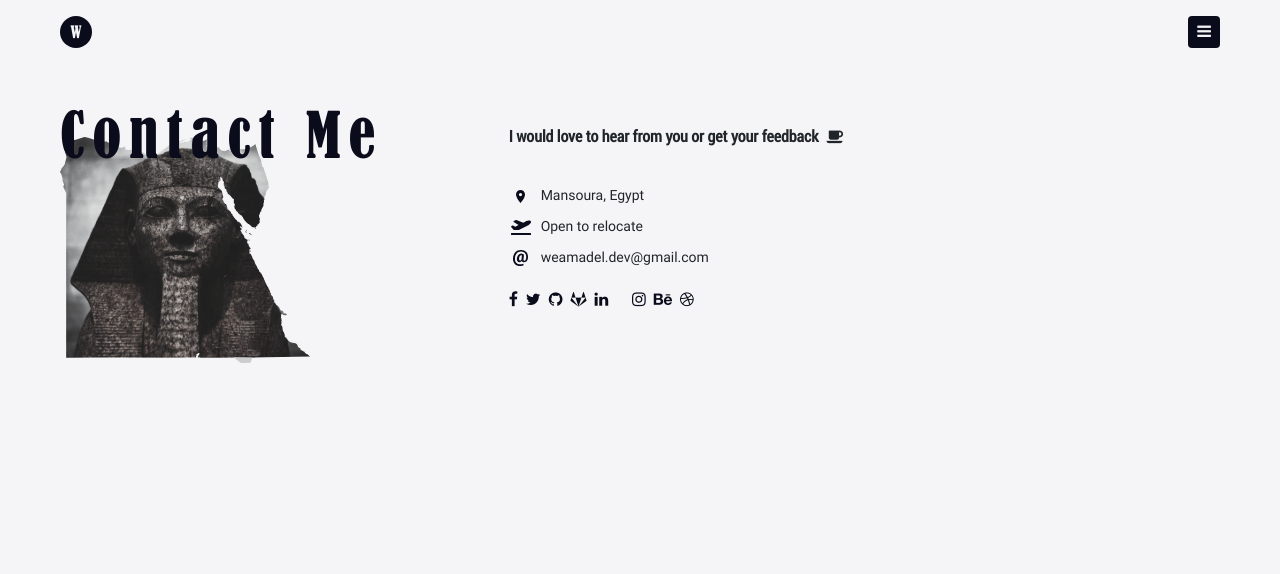
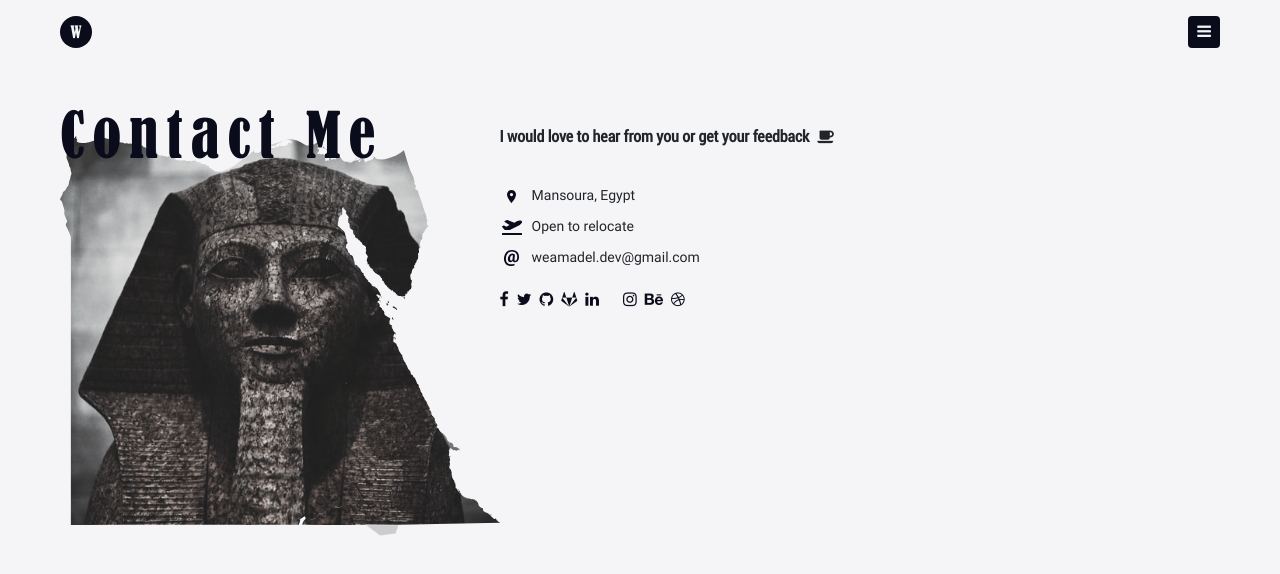
Before and after one commit to WeamAdel/WeamAdel.github.io, a React (Create React App) app: page /contact in a window 1280 px wide. Shown: the top 574 px of the page. Built offline with nearby package versions, Linux system fonts and the light colour scheme.

Commit message:
Fix Technologies & Contact Layout

```diff
--- a/public/assets/css/app.css
+++ b/public/assets/css/app.css
@@ -42,10 +42,10 @@ button:active {
 
 header .header-image {
   min-width: 250px;
-  max-width: 500px;
+  max-width: 600px;
 }
 header .header-image img {
-  max-height: calc( 100vh - 64px - 100px );
+  min-height: min(400px, calc(100vh - 64px - 100px));
   width: 100%;
   object-fit: cover;
   filter: grayscale(0.6);
@@ -77,13 +77,6 @@ header .content {
   .page-wrapper.flex .content,
 .header-wrapper .content {
     margin-left: 32px;
-  }
-
-  header .header-image {
-    width: 50%;
-  }
-  header .content {
-    width: 50%;
   }
 }
 .page-heading {
@@ -654,18 +647,22 @@ button:active {
 }
 
 .contact .header-image img {
-  max-height: 350px;
+  max-height: 50vh;
+  width: auto;
 }
-.contact main .content p:first-of-type {
+.contact main {
+  margin-left: 0 !important;
+}
+.contact main .contact-info p:first-of-type {
   font-family: "Roboto Condensed Regular";
   font-weight: 600;
   margin-bottom: 32px;
 }
-.contact main .content .info-list {
+.contact main .contact-info .info-list {
   line-height: 2.2;
   font-size: 14px;
 }
-.contact main .content .info-list .icon {
+.contact main .contact-info .info-list .icon {
   display: inline-block;
   width: 24px;
   margin-right: 8px;
--- a/public/assets/scss/helpers/_layout.scss
+++ b/public/assets/scss/helpers/_layout.scss
@@ -1,11 +1,12 @@
 header {
   .header-image {
     min-width: 250px;
-    max-width: 500px;
+    max-width: 600px;
     img {
-      max-height: calc(
-        100vh - 64px - 100px
-      ); //100vh - nav height - top padding height
+      // max-height: calc(
+      //   100vh - 64px - 100px
+      // ); //100vh - nav height - top padding height
+      min-height: min(400px, calc(100vh - 64px - 100px));
       width: 100%;
       object-fit: cover;
       filter: grayscale(0.6);
@@ -46,12 +47,12 @@ header {
     }
   }
 
-  header {
-    .header-image {
-      width: 50%;
-    }
-    .content {
-      width: 50%;
-    }
-  }
+  // header {
+  //   .header-image {
+  //     width: 50%;
+  //   }
+  //   .content {
+  //     width: 50%;
+  //   }
+  // }
 }
--- a/public/assets/scss/pages/_contact.scss
+++ b/public/assets/scss/pages/_contact.scss
@@ -1,11 +1,13 @@
 .contact {
   .header-image {
     img {
-      max-height: 350px;
+      max-height: 50vh;
+      width: auto;
     }
   }
   main {
-    .content {
+    margin-left: 0 !important;
+    .contact-info {
       p:first-of-type {
         font-family: $robotoCondensed;
         font-weight: 600;
--- a/src/components/Contact/Contact.js
+++ b/src/components/Contact/Contact.js
@@ -1,26 +1,17 @@
 import React from "react";
-import Layout from "./../shared/Layout/Layout";
-import InfoList from "./InfoList/InfoList";
-import Accounts from "./Accounts/Accounts";
+import Header from "./Header/Header";
+import Content from "./Content/Content";
 
 function Contact() {
   return (
-    <Layout
-      page="contact"
-      heading="contact me"
-      imgUrl="/assets/images/contact/img.svg"
-      alt="Egypt's map with pharaonic face"
-      flex={true}
-    >
-      <section className="content">
-        <p>
-          I would love to hear from you or get your feedback
-          <i className="fa fa-coffee ml-2" />
-        </p>
-        <InfoList />
-        <Accounts />
-      </section>
-    </Layout>
+    <div className="page contact">
+      <div className="my-container">
+        <div className="page-wrapper flex">
+          <Header />
+          <Content />
+        </div>
+      </div>
+    </div>
   );
 }
 
--- a/src/components/Contact/Accounts/Accounts.js
+++ b/src/components/Contact/Content/Accounts/Accounts.js
@@ -1,5 +1,5 @@
 import React from "react";
-import { ACCOUNTS } from "./../../../utility/utilConsts";
+import { ACCOUNTS } from "../../../../utility/utilConsts";
 
 function Accounts() {
   let accountsJSX = Object.values(ACCOUNTS)
--- /dev/null
+++ b/src/components/Contact/Content/Content.js
@@ -0,0 +1,20 @@
+import React from "react";
+import InfoList from "./InfoList/InfoList";
+import Accounts from "./Accounts/Accounts";
+
+function Content() {
+  return (
+    <main className="content">
+      <section className="contact-info">
+        <p>
+          I would love to hear from you or get your feedback
+          <i className="fa fa-coffee ml-2" />
+        </p>
+        <InfoList />
+        <Accounts />
+      </section>
+    </main>
+  );
+}
+
+export default Content;
--- /dev/null
+++ b/src/components/Contact/Header/Header.js
@@ -0,0 +1,16 @@
+import React from "react";
+import HeaderImage from "./../../shared/Layout/Header/HeaderImage/HeaderImage";
+
+function Header() {
+  return (
+    <header>
+      <h1 className="page-heading">Contact Me</h1>
+      <HeaderImage
+        imgUrl="/assets/images/contact/img.svg"
+        alt="Egypt's map with pharaonic face"
+      />
+    </header>
+  );
+}
+
+export default Header;
--- a/src/components/Technologies/Content/Plugins/Plugins.js
+++ b/src/components/Technologies/Content/Plugins/Plugins.js
@@ -3,6 +3,7 @@ import { Link } from "react-router-dom";
 
 const PLUGINS = [
   { name: "PropTypes", link: "https://github.com/facebook/prop-types" },
+  { name: "React Spring", link: "https://www.react-spring.io/" },
   { name: "React Sheet", link: "https://github.com/nadbm/react-datasheet" },
   {
     name: "Owl Carousel",
--- /dev/null
+++ b/src/components/Technologies/Header/Header.js
@@ -0,0 +1,15 @@
+import React from "react";
+import HeaderImage from "./../../shared/Layout/Header/HeaderImage/HeaderImage";
+
+function Header() {
+  return (
+    <header>
+      <HeaderImage
+        imgUrl="/assets/images/technologies/img.jpg"
+        alt="Turned on mackbook pro near brown ceramic mug"
+      />
+    </header>
+  );
+}
+
+export default Header;
--- a/src/components/Technologies/Technologies.js
+++ b/src/components/Technologies/Technologies.js
@@ -1,7 +1,6 @@
 import React from "react";
-import HeaderImage from "../shared/Layout/Header/HeaderImage/HeaderImage";
 import Content from "./Content/Content";
-
+import Header from "./Header/Header";
 const imgsPath = "/assets/images/technologies/";
 
 const PROFFESIONCY_LEVELS = {
@@ -124,10 +123,7 @@ function Technologies() {
       <div className="my-container">
         <h1 className="page-heading">Technologies</h1>
         <div className="page-wrapper flex">
-          <HeaderImage
-            imgUrl={imgsPath + "img.jpg"}
-            alt="Turned on mackbook pro near brown ceramic mug"
-          />
+          <Header />
           <Content
             technologies={TECHNOLOGIES}
             legendBullets={Object.values(PROFFESIONCY_LEVELS)}
```
Also changed, not shown: src/components/Contact/Content/InfoList/InfoList.js (renamed from src/components/Contact/InfoList/InfoList.js), 1 other file (tests, documents, lock files or other folders).
